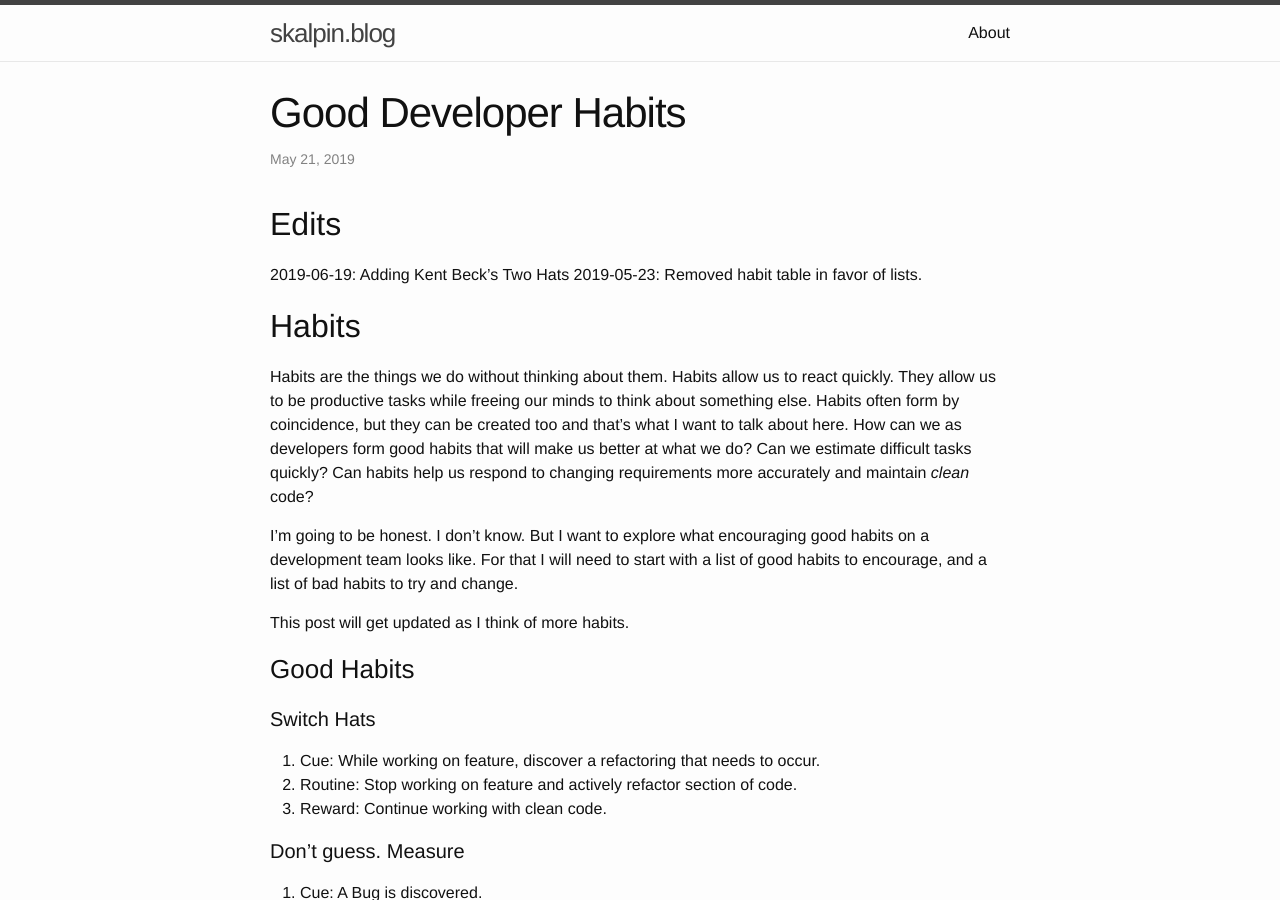
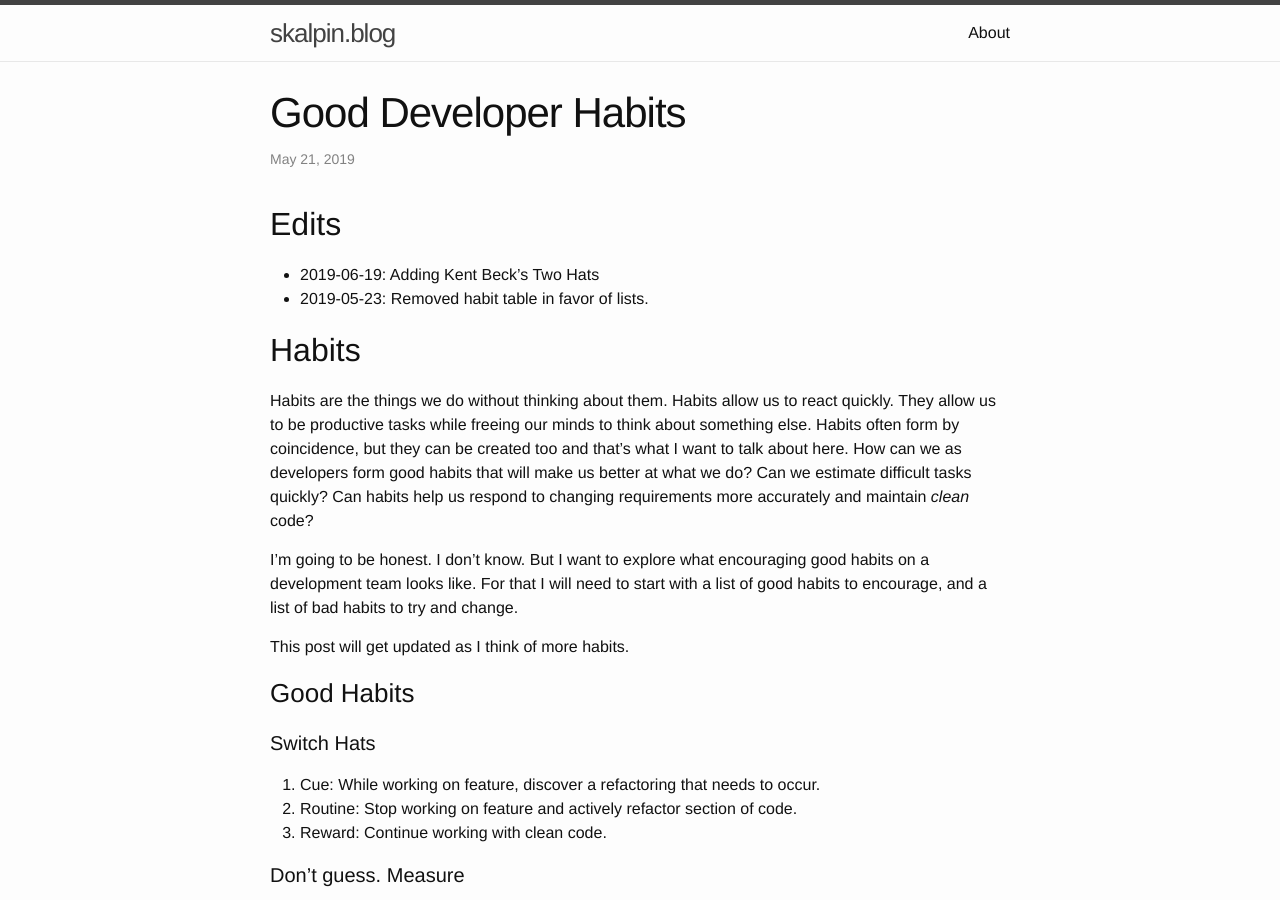
Before and after one commit to skalpin/skalpin.github.io, a Jekyll site: the page built from _posts/2019-5-21-Good-Developer-Habits.md, in a window 1280 px wide and 900 px high. Built offline with Jekyll 4.4.1, drawn with Linux system fonts in a browser that asks for light colours; comment, search, counter and statistics services are not loaded.

```diff
--- a/_posts/2019-5-21-Good-Developer-Habits.md
+++ b/_posts/2019-5-21-Good-Developer-Habits.md
@@ -7,8 +7,8 @@ categories: update
 
 ## Edits
 
-2019-06-19: Adding Kent Beck's Two Hats
-2019-05-23: Removed habit table in favor of lists.
+- 2019-06-19: Adding Kent Beck's Two Hats
+- 2019-05-23: Removed habit table in favor of lists.
 
 ## Habits
 
```
